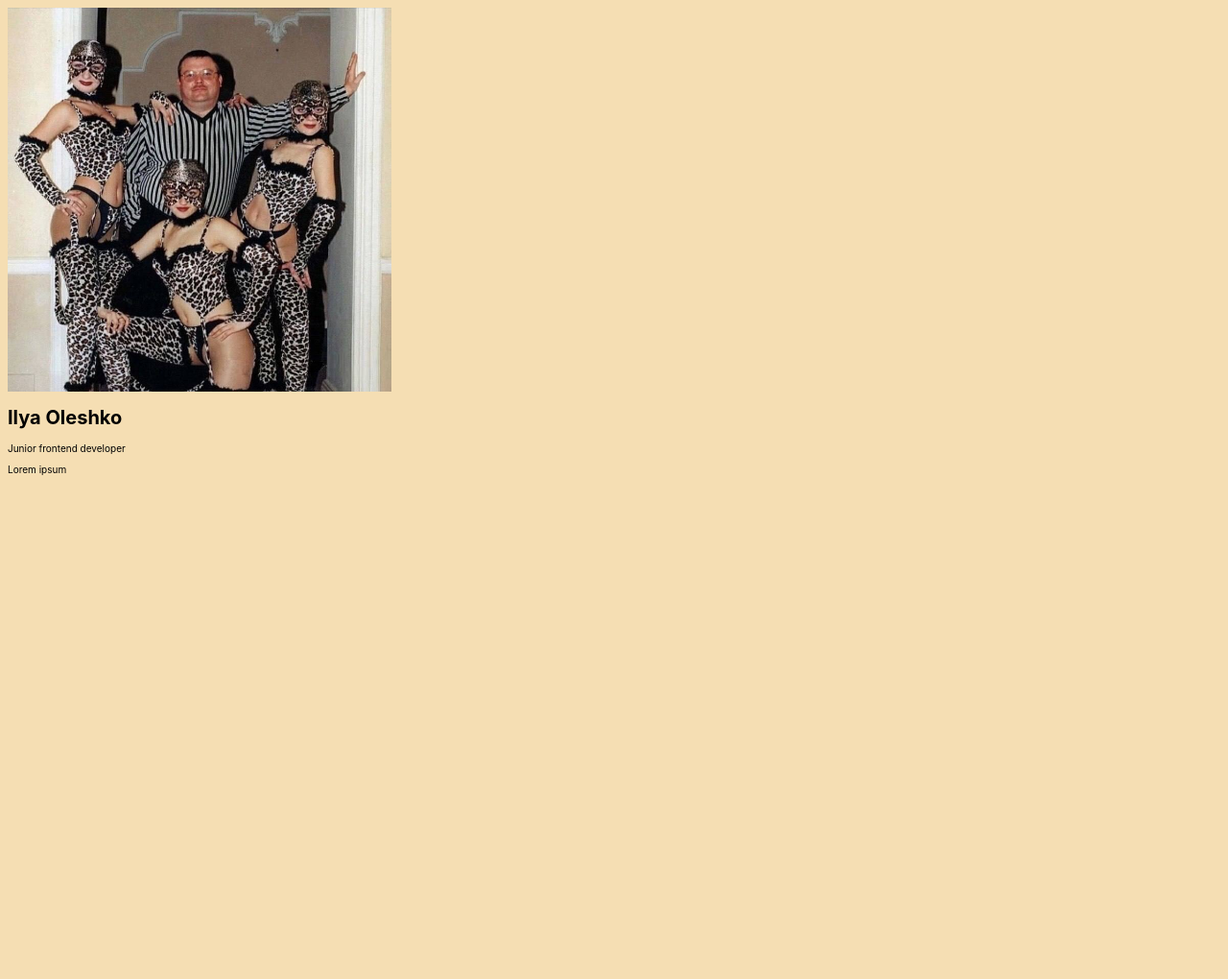
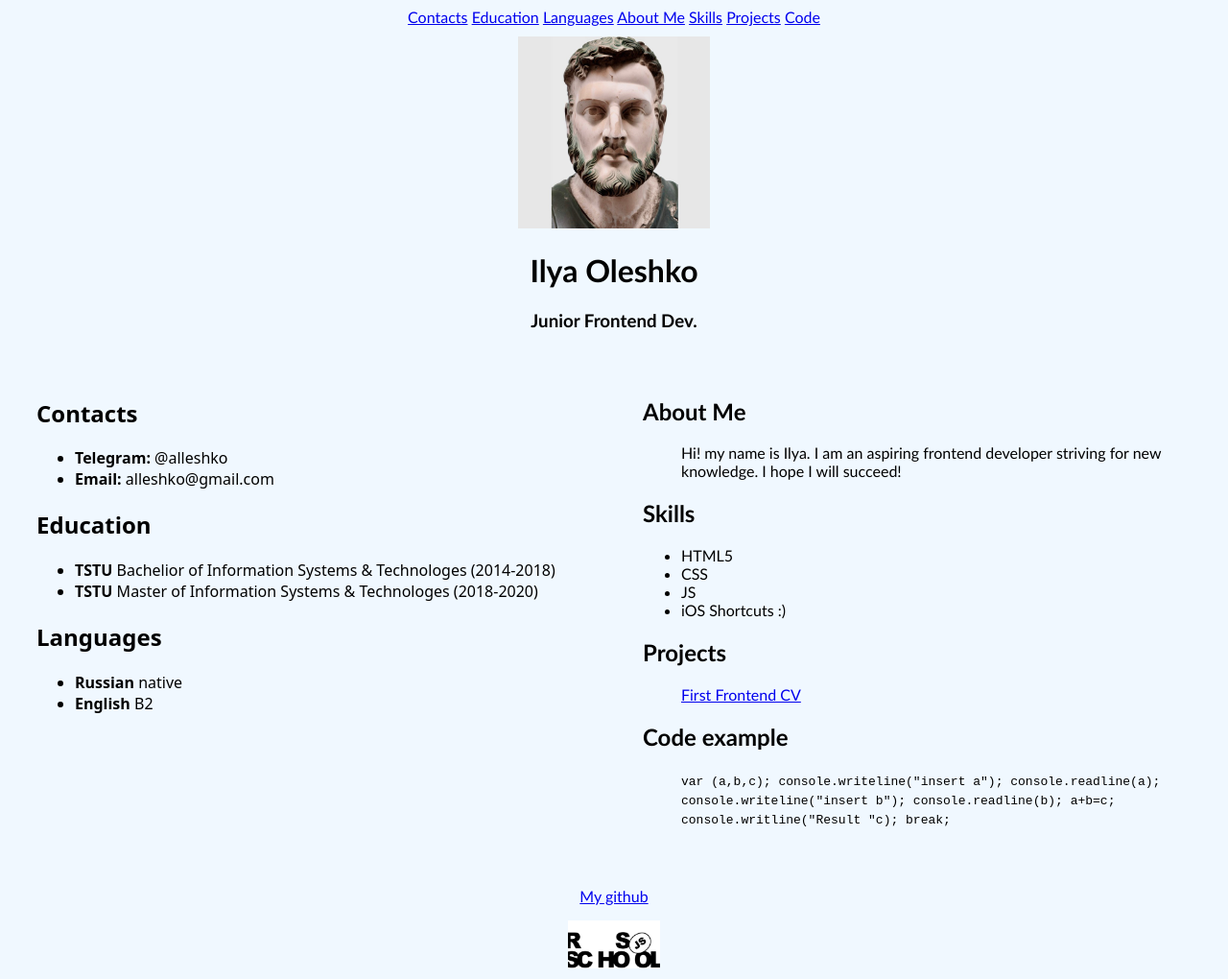
Before and after one commit to alleshko/rsschool-cv, a plain HTML site: page index.html in a window 1280 px wide. Shown: the whole page at 96% size. Before the commit the page ends 800 px from the top, so only its background shows below. Drawn offline with Linux system fonts and the light colour scheme.

Commit message:
feat: update my CV (Sunday)

```diff
--- a/index.html
+++ b/index.html
@@ -7,26 +7,96 @@
     <link rel="stylesheet" href="style.css">
 </head>
 <body>
-    <div class="container">
-        <div class="profile">
-            <div class="profile_container">
-                <div class="profile_photo">
-                    <img src="images/scale_2400.png" height="400" width="400" alt="My avatar">
-                </div>
-                <div>
-                    <h1 class="profile_name">
-                        Ilya Oleshko
-                    </h1>
-                    <p class="profile_title">
-                        Junior frontend developer
-                    </p>
-                    <p class="profile_about">
-                        Lorem ipsum
-                    </p>
-                </div>
+    <div class="navibar">
+        <nav>
+            <a href="#contacts">Contacts</a>
+            <a href="#edu">Education</a>
+            <a href="#lang">Languages</a>
+            <a href="#about">About Me</a>
+            <a href="#skills">Skills</a>
+            <a href="#proj">Projects</a>
+            <a href="#code">Code</a>
+        </nav>
+    </div>
+    <div class="header">
+        <div class="avatar">
+            <img src="images/IMG_5423.JPG" height="200" alt="My photo">
+            <h1>Ilya Oleshko</h1>
+            <h3>Junior Frontend Dev.</h3>
+        </div>
+        <div class="main">
+            <div class="leftside">
+                <article id="contacts">
+                    <h2>Contacts</h2>
+                <ul>
+                    <li><strong>Telegram:</strong> @alleshko</li>
+                    <li><strong>Email:</strong> alleshko@gmail.com</li>
+                </ul>
+                </article>
+                <article id="edu">
+                <h2>Education</h2>
+                <ul>
+                    <li><strong>TSTU</strong> Bachelior of Information Systems & Technologes (2014-2018)</li>
+                    <li><strong>TSTU</strong> Master of Information Systems & Technologes (2018-2020)</li>
+                </ul>
+                </article>
+                <article id="lang">
+                 <h2>Languages</h2>
+                 <ul>
+                     <li><strong>Russian</strong> native</li>
+                     <li><strong>English</strong> B2</li>
+                 </ul>
+                 </article>
+            </div>
+            <div class="rightside">
+            <article id="about">
+                <h2>About Me</h2>
+                <ul>
+                    <p>Hi! my name is Ilya. I am an aspiring frontend developer striving for new knowledge. I hope I will succeed!</p>
+                </ul>
+            </article>
+            <article id="skills">
+                <h2>Skills</h2>
+                <ul>
+                    <li>HTML5</li>
+                    <li>CSS</li>
+                    <li>JS</li>
+                    <li>iOS Shortcuts :)</li>
+                </ul>
+            </article>
+            <article id="proj">
+                <h2>Projects</h2>
+                <ul>
+                    <p><a href="https://github.com/alleshko/rsschool-cv">First Frontend CV</a></p>
+                </ul>
+            </article>
+            <article id="code">
+                <h2>Code example</h2>
+                <ul>
+                    <code>
+                        var (a,b,c);
+                        console.writeline("insert a");
+                        console.readline(a);
+                        console.writeline("insert b");
+                        console.readline(b);
+                        a+b=c;
+                        console.writline("Result "c);
+                        break;
+                    </code>
+                </ul>
+            </article>
             </div>
         </div>
+        <div class="footer">
+         <div class="gitlink">
+          <p><a href="https://github.com/alleshko/rsschool-cv">My github</a></p>
+         </div>
+         <div class="rsschool">
+            <a href="https://rs.school">
+                <img src="images/001704124.jpeg" height="50" alt="School">
+            </a>
+          </div>
+        </div>
     </div>
-
 </body>
 </html>
--- a/style.css
+++ b/style.css
@@ -1,18 +1,45 @@
-@import url(https://fonts.google.com/share?selection.family=Roboto:ital,wght@0,100;0,300;0,400;0,500;0,700;0,900;1,100;1,300;1,400;1,500;1,700;1,900)
-*{
+{
     padding: 0;
     margin: 0;
     box-sizing: border-box;
 }
-:root {
-    --primary-color: #ff7613;
-    --text-color: #727272;
+body
+{
+    background-color: aliceblue;
+    font-family: 'Gill Sans', 'Gill Sans MT', Calibri, 'Trebuchet MS', sans-serif;
 }
-html {
-    font-size: 10px;
+.navibar
+{
+    text-align: center;
+    height: 30px;
 }
-body {
-    font-family: Inter, sans-serif;
-    background-color: wheat;
-    color: black;
+.container
+{
+    background-color: antiquewhite;
+    max-width: 800px;
+    margin: 60px auto;
+    height: 1200px;
+    padding: 20px;
 }
+.header
+{
+    text-align: center;
+}
+.main
+{
+    display: flex;
+    flex-wrap: wrap-reverse;
+}
+.leftside
+{
+   flex: 1;
+   padding: 30px;
+   text-align: left;
+   font-family: system-ui, -apple-system, BlinkMacSystemFont, 'Segoe UI', Roboto, Oxygen, Ubuntu, Cantarell, 'Open Sans', 'Helvetica Neue', sans-serif;
+}
+.rightside
+{
+   flex: 1;
+   padding: 30px;
+   text-align: left;
+}
```
Also changed, not shown: images/001704124.jpeg (added), images/IMG_5423.JPG (added), 1 other file.
